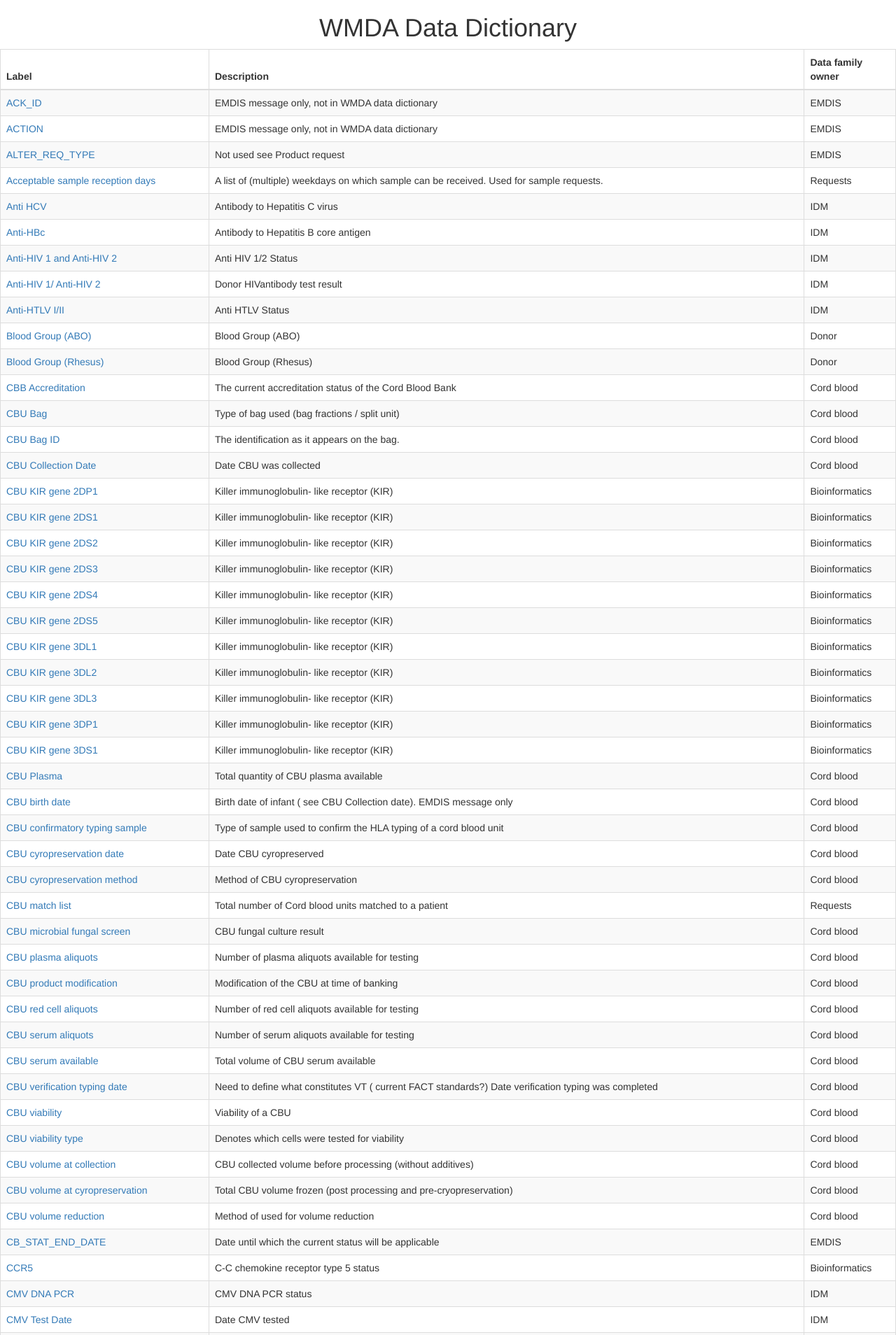
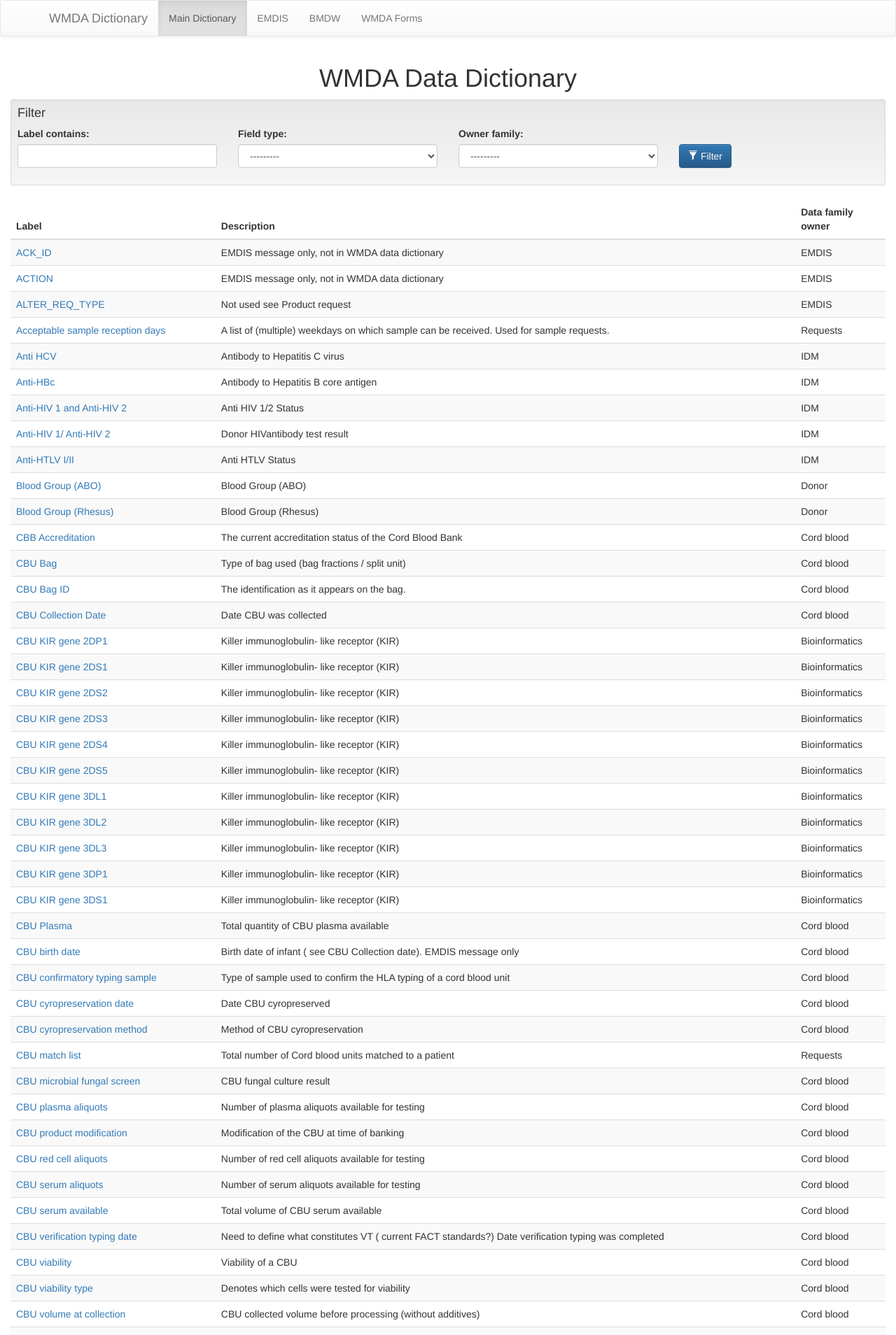
Before and after one commit to antmont/wmda-stuff, a Django app: page /dict/ in a window 1280 px wide. Shown: the top 1908 px of the page at 70% size. Run offline with Django 3.2, Linux system fonts and the light colour scheme; data comes from the database, SQL or seed files in the repository; some libraries are stand-ins or nearby versions.

Commit message:
Add filters

```diff
--- /dev/null
+++ b/wmdadict/filters.py
@@ -0,0 +1,22 @@
+import django_filters
+
+from .models import DictionaryField, EmdisField, EmdisMessage
+
+class DictionaryFilter(django_filters.FilterSet):
+    label = django_filters.CharFilter(lookup_expr='icontains')
+
+    class Meta:
+        model = DictionaryField
+        fields = ['field_type', 'owner_family',]
+
+
+class EmdisFieldFilter(django_filters.FilterSet):
+    field_code = django_filters.CharFilter(lookup_expr='icontains')
+    dict_field = django_filters.CharFilter(lookup_expr='icontains')
+    emdis_messages = django_filters.ModelChoiceFilter(
+                        name='emdis_messages',
+                        queryset=EmdisMessage.objects.all(),)
+
+    class Meta:
+        model = EmdisField
+        fields = ['emdis_messages', ]
--- a/wmdadict/templates/wmdadict/base.html
+++ /dev/null
@@ -1,14 +0,0 @@
-{% load static %}
-<!DOCTYPE html>
-<html>
-    <head>
-        <script type="text/javascript" src="{% static 'jquery/dist/jquery.js' %}"></script>
-        <script type="text/javascript" src="{% static 'bootstrap/dist/js/bootstrap.min.js' %}"></script>
-        <link rel="stylesheet" href="{% static 'bootstrap/dist/css/bootstrap.min.css' %}">
-        <link rel="stylesheet" href="{% static 'bootstrap/dist/css/bootstrap-theme.min.css' %}">
-    </head>
-    <body>
-        {% block content %}
-        {% endblock %}
-    </body>
-</html>
--- a/wmdadict/templates/wmdadict/dictionary_detail.html
+++ b/wmdadict/templates/wmdadict/dictionary_detail.html
@@ -1,4 +1,4 @@
-{% extends 'wmdadict/base.html' %}
+{% extends 'base.html' %}
 
 {% block content %}
     <h1 class="text-center">WMDA Dictionary field: {{ dfield }}</h1>
--- a/wmdadict/templates/wmdadict/dictionary_list.html
+++ b/wmdadict/templates/wmdadict/dictionary_list.html
@@ -1,10 +1,34 @@
-{% extends 'wmdadict/base.html' %}
+{% extends 'base.html' %}
+
+{% load widget_tweaks %}
 
 {% block content %}
     <h1 class="text-center"> WMDA Data Dictionary </h1>
+    <form method="get">
+        <div class="well well-sm">
+            <h4 style="margin-top: 0">Filter</h4>
+            <div class="row">
+                <div class="form-group col-sm-4 col-md-3">
+                    {{ dict_fields.form.label.label_tag }}
+                    {% render_field dict_fields.form.label class="form-control" %}
+                </div>
+                <div class="form-group col-sm-4 col-md-3">
+                    {{ dict_fields.form.field_type.label_tag }}
+                    {% render_field dict_fields.form.field_type class="form-control" %}
+                </div>
+                <div class="form-group col-sm-4 col-md-3">
+                    {{ dict_fields.form.owner_family.label_tag }}
+                    {% render_field dict_fields.form.owner_family class="form-control" %}
+                </div>
+                <div class="bottom-align-text col-sm-4 col-md-3">
+                 <button type="submit" class="btn btn-primary"><span class="glyphicon glyphicon-filter"></span> Filter</button>
+             </div>
+            </div>
+        </div>
+    </form>
     {% if dict_fields %}
         <div class="table-responsive">
-            <table class="table table-bordered table-hover table-striped tablesorter">
+            <table class="table table-hover table-striped tablesorter">
                 <thead>
                     <tr>
                         <th class="header"> Label <i class="icon-sort"></i></th>
@@ -13,7 +37,7 @@
                     </tr>
                 </thead>
                 <tbody>
-                    {% for dfield in dict_fields %}
+                    {% for dfield in dict_fields.qs %}
                         <tr>
                             <td><a href="/dict/{{ dfield.id }}/">{{ dfield.label }}</td>
                             <td>{{ dfield.description_short }}</td>
--- a/wmdadict/templates/wmdadict/emdis_detail.html
+++ b/wmdadict/templates/wmdadict/emdis_detail.html
@@ -1,4 +1,4 @@
-{% extends 'wmdadict/base.html' %}
+{% extends 'base.html' %}
 
 {% block content %}
     <h1 class="text-center">EMDIS field: {{ efield }}</h1>
--- a/wmdadict/views.py
+++ b/wmdadict/views.py
@@ -2,14 +2,15 @@
 from django.shortcuts import get_object_or_404, render
 
 from .models import DictionaryField, EmdisField
+from .filters import DictionaryFilter, EmdisFieldFilter
 
 def index(request):
     return HttpResponse("Hello, world. You're at the WMDA Dictionary index.")
 
 def dictionary_list(request):
-    dict_fields = DictionaryField.objects.all()
-    context = {'dict_fields': dict_fields}
-    return render(request, 'wmdadict/dictionary_list.html', context)
+    field_list = DictionaryField.objects.all()
+    field_filter = DictionaryFilter(request.GET, queryset=field_list)
+    return render(request, 'wmdadict/dictionary_list.html', {'dict_fields': field_filter})
 
 def dictionary_detail(request, field_id):
     dfield = get_object_or_404(DictionaryField, pk=field_id)
@@ -17,7 +18,8 @@
 
 def emdis_list(request):
     emdis_fields = EmdisField.objects.all()
-    return render(request, 'wmdadict/emdis_list.html', {'emdis_fields': emdis_fields})
+    field_filter = EmdisFieldFilter(request.GET, queryset=emdis_fields)
+    return render(request, 'wmdadict/emdis_list.html', {'emdis_fields': field_filter})
 
 def emdis_detail(request, field_id):
     efield = get_object_or_404(EmdisField, pk=field_id)
--- a/wmdasite/settings.py
+++ b/wmdasite/settings.py
@@ -42,7 +42,11 @@
     'django.contrib.sessions',
     'django.contrib.messages',
     'django.contrib.staticfiles',
+
     'djangobower',
+    'django_filters',
+    'widget_tweaks',
+
     'wmdadict.apps.WmdadictConfig',
 ]
 
@@ -61,7 +65,7 @@
 TEMPLATES = [
     {
         'BACKEND': 'django.template.backends.django.DjangoTemplates',
-        'DIRS': [],
+        'DIRS': [os.path.join(BASE_DIR, 'wmdasite/templates')],
         'APP_DIRS': True,
         'OPTIONS': {
             'context_processors': [
--- /dev/null
+++ b/wmdasite/templates/base.html
@@ -0,0 +1,38 @@
+{% load static %}
+<!DOCTYPE html>
+<html lang="en">
+    <head>
+        <meta charset="utf-8">
+        <meta http-equiv="X-UA-Compatible" content="IE=edge">
+        <meta name="viewport" content="width=device-width, initial-scale=1">
+        <title>{% block title %}WMDA Dictionary - Base{% endblock %}</title>
+        <link rel="stylesheet" href="{% static 'bootstrap/dist/css/bootstrap.min.css' %}">
+        <link rel="stylesheet" href="{% static 'bootstrap/dist/css/bootstrap-theme.min.css' %}">
+        <style type="text/css">
+        @media (min-width: 768px ) {
+            .row {
+                position: relative;
+            }
+            .bottom-align-text {
+                position: absolute;
+                bottom: 15px;
+                right: 0;
+            }
+        }
+        .page-header {
+            margin-top: 0;
+        }
+        </style>
+    </head>
+    <body>
+        {% include 'includes/header.html' %}
+        <div class="container-fluid">
+            {% block content %}
+            {% endblock %}
+        </div>
+        <script type="text/javascript" src="{% static 'jquery/dist/jquery.js' %}"></script>
+        <script type="text/javascript" src="{% static 'bootstrap/dist/js/bootstrap.min.js' %}"></script>
+        {% block javascript %}
+        {% endblock %}
+    </body>
+</html>
--- /dev/null
+++ b/wmdasite/templates/includes/header.html
@@ -0,0 +1,29 @@
+<nav class="navbar navbar-default">
+  <div class="container">
+    <div class="navbar-header">
+      <button type="button" class="navbar-toggle collapsed" data-toggle="collapse" data-target="#main-menu" aria-expanded="false">
+        <span class="sr-only">Toggle navigation</span>
+        <span class="icon-bar"></span>
+        <span class="icon-bar"></span>
+        <span class="icon-bar"></span>
+      </button>
+      <a class="navbar-brand" href="{% url 'home' %}">WMDA Dictionary</a>
+    </div>
+    <div class="collapse navbar-collapse" id="main-menu">
+      <ul class="nav navbar-nav">
+        <li{% if '/dict/' in request.path %} class="active"{% endif %}>
+          <a href="{% url 'dictionary_list' %}">Main Dictionary</a>
+        </li>
+        <li{% if '/emdis/' in request.path %} class="active"{% endif %}>
+          <a href="{% url 'emdis_list' %}">EMDIS</a>
+        </li>
+        <li>
+            <a>BMDW</a>
+        </li>
+        <li>
+            <a>WMDA Forms</a>
+        </li>
+      </ul>
+    </div>
+  </div>
+</nav>
--- a/wmdasite/urls.py
+++ b/wmdasite/urls.py
@@ -15,8 +15,11 @@
 """
 from django.conf.urls import include, url
 from django.contrib import admin
+from django.views.generic import TemplateView
+
 
 urlpatterns = [
+    url(r'^$', TemplateView.as_view(template_name='home.html'), name='home'),
     url(r'', include('wmdadict.urls')),
     url(r'^admin/', admin.site.urls),
 ]
```
Also changed, not shown: wmdadict/templates/wmdadict/emdis_list.html (+26 -2 lines), wmdasite/templates/home.html (added, +10 -0 lines).
